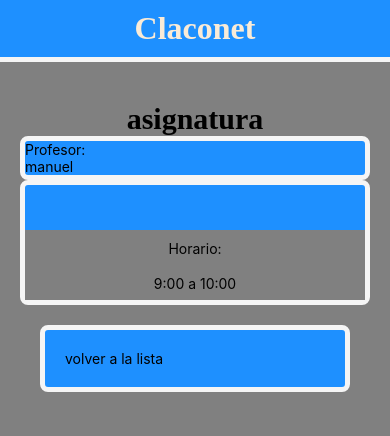
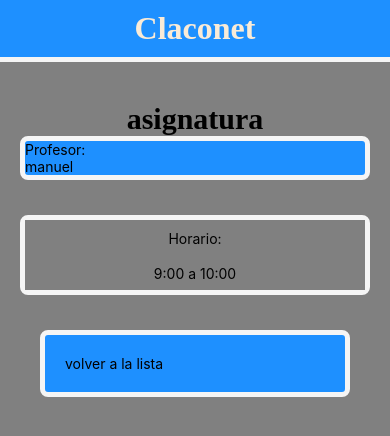
Before and after one commit to manzo1701/claconet, a React Native app: screen /asignatura_1 in a window 390 px wide. Shown: the top 436 px of the page. Built offline with nearby package versions, Linux system fonts and the light colour scheme.

Commit message:
comit realizado

```diff
--- a/Screens/Asignatura_1.js
+++ b/Screens/Asignatura_1.js
@@ -20,7 +20,7 @@ const Asignatura_1 = ({ navigation }) => {
             />
             </div>
 
-            <div className='box_2'>
+            <div className='box_1'>
               <Horario
                 hora= "9:00 a 10:00"
               />
--- a/Styles/Styles.css
+++ b/Styles/Styles.css
@@ -39,6 +39,7 @@
     display: block;
     border-radius: 8px;
     line-height: 35px;
+    margin-bottom: 35px;
 }
 .box_2{
     border: 5px solid whitesmoke;
```
